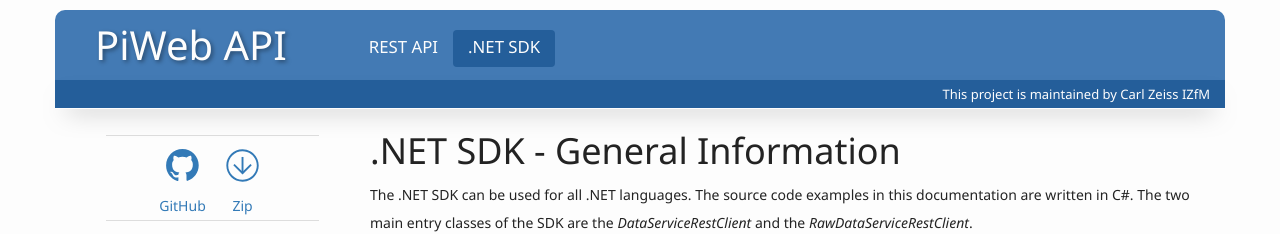
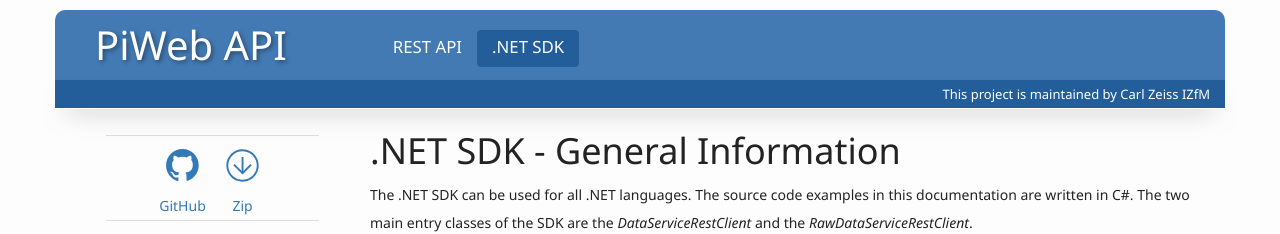
Before and after one commit to ZEISS-PiWeb/PiWeb-Api, a Jekyll site: the page built from _pages/021-netsdk-general.md, in a window 1280 px wide. Shown: the top 234 px of the page. Built offline with Jekyll 4.4.1, drawn with Linux system fonts in a browser that asks for light colours.

Commit message:
Update custom-styles.css

```diff
--- a/stylesheets/custom-styles.css
+++ b/stylesheets/custom-styles.css
@@ -177,7 +177,6 @@
 
 .navbar-collapse .navbar-nav{
   margin-top:20px;
-  margin-left: 52px;
 }
 
 @media (min-width: 768px) {
```
